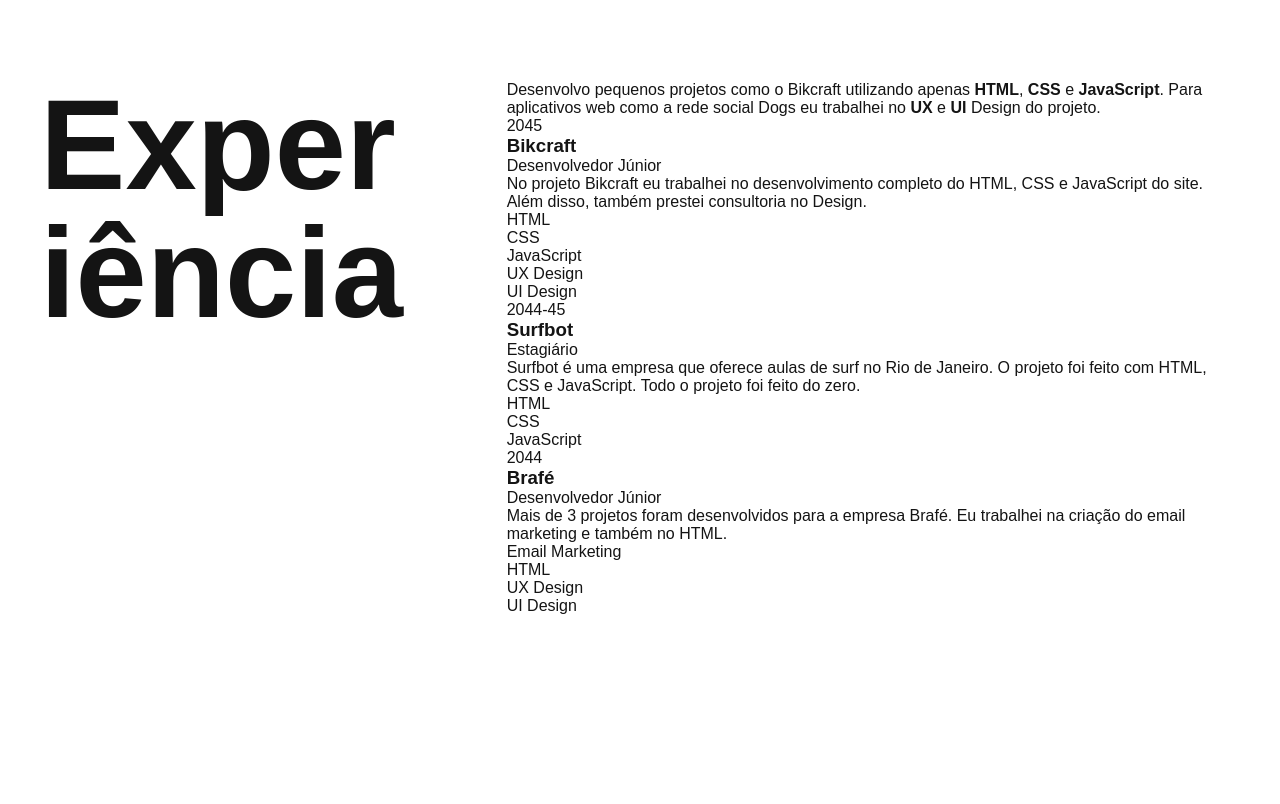
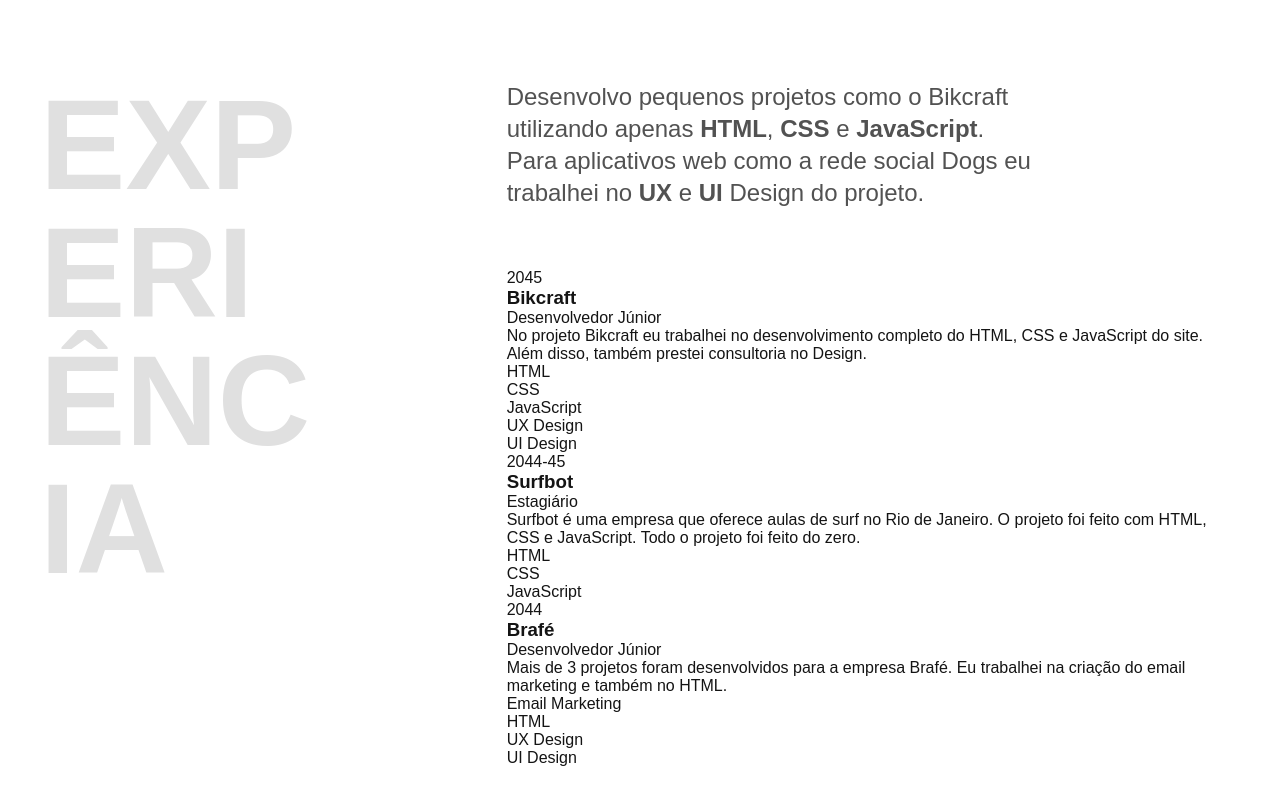
Before and after one commit to marcopla/portfolio-lobo, a plain HTML site: page index.html in a window 1280 px wide. Shown: the part 692-1496 px from the top of the page. Before the commit the page ends 1347 px from the top, so only its background shows below. Drawn offline with Linux system fonts and the light colour scheme; a script that the page names is missing.

Commit message:
.exeperiencia-texto

```diff
--- a/css/experiencia.css
+++ b/css/experiencia.css
@@ -10,5 +10,19 @@
 .subtitulo {
   font-size: 8rem;
   line-height: 1;
+  text-transform: uppercase;
   word-break: break-all;
+  max-width: 4ch;
 }
+
+.experiencia .subtitulo {
+  color: #e0e0e0;
+}
+
+.experiencia-texto {
+  font-size: 1.5rem;
+  line-height: 1.33;
+  margin-bottom: 60px;
+  max-width: 40ch;
+  color: #525252;
+}
```
